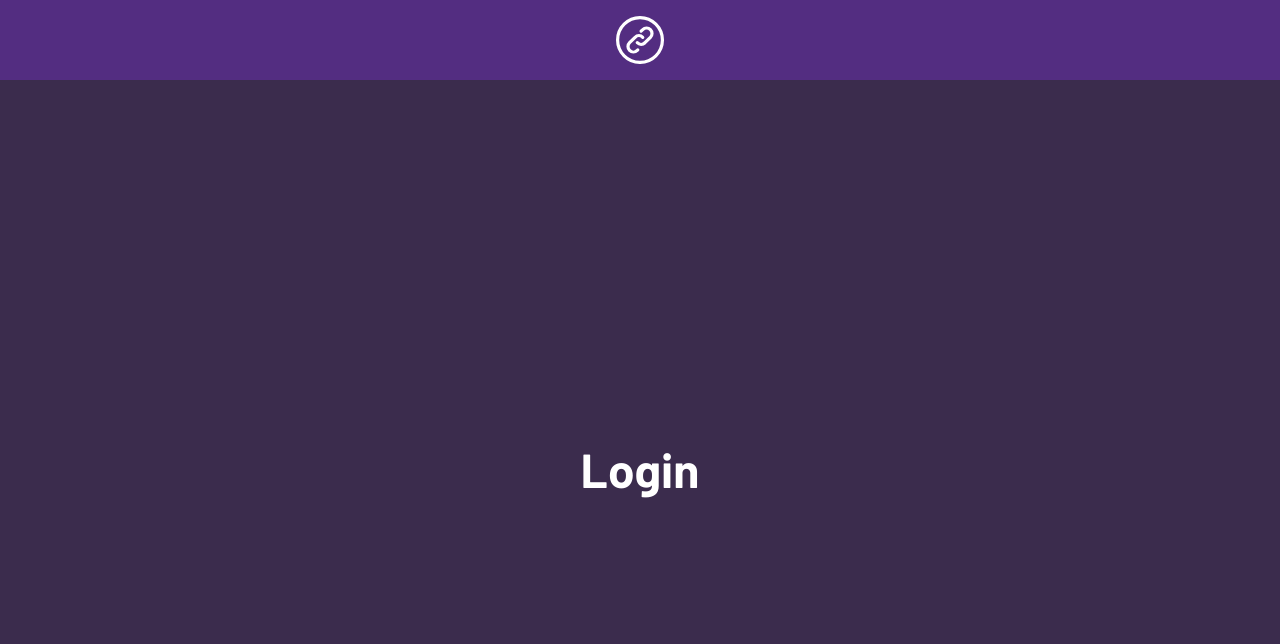
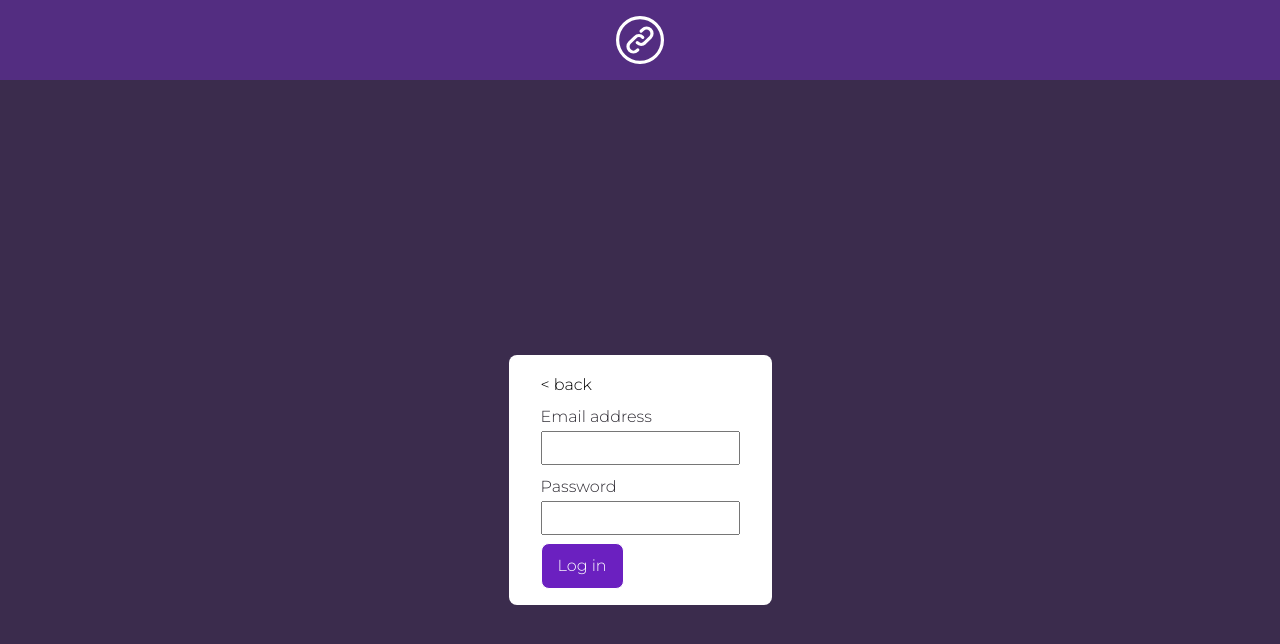
Before and after one commit to KMarnat/linksphere, a React (Vite) app: page /login in a window 1280 px wide. Shown: the top 644 px of the page. Built offline with nearby package versions, Linux system fonts and the light colour scheme.

Commit message:
added login form

```diff
--- a/src/components/Button/Button.tsx
+++ b/src/components/Button/Button.tsx
@@ -1,10 +1,15 @@
 interface ButtonProps {
   label: string;
+  type: string;
   onClick: () => void;
 }
 
-const Button: React.FC<ButtonProps> = ({ onClick, label }) => {
-  return <button onClick={onClick}>{label}</button>;
+const Button: React.FC<ButtonProps> = ({ onClick, label, type }) => {
+  return (
+    <button onClick={onClick} className={`btn btn-${type}`}>
+      {label}
+    </button>
+  );
 };
 
 export default Button;
--- a/src/components/Button/_button.scss
+++ b/src/components/Button/_button.scss
@@ -1,11 +1,13 @@
 /* Button component */
-button {
+.btn {
+  transition: 0.3s all ease-in-out;
+
+  &-primary {
+    border: 1px solid #fff;
     color: #fff;
     background-color: #6b20c0;
     padding: 0.5rem 1rem;
     border-radius: 0.5rem;
-  border: 1px solid #fff;
-  transition: 0.3s all ease-in-out;
 
     &:hover {
       background-color: #fff;
@@ -13,3 +15,11 @@ button {
       border: 1px solid #6b20c0;
     }
   }
+
+  &-back {
+    width: fit-content;
+    &:hover {
+      color: #6b20c0;
+    }
+  }
+}
--- a/src/components/LoginForm/LoginForm.tsx
+++ b/src/components/LoginForm/LoginForm.tsx
@@ -1,5 +1,35 @@
+import { useNavigate } from "react-router-dom";
+import Button from "../Button/Button";
+import { useState } from "react";
+
 const LoginForm = () => {
-  return <h1>Login</h1>;
+  const [email, setEmail] = useState("");
+  const [password, setPassword] = useState("");
+  const navigate = useNavigate();
+
+  const handleSubmit = (e) => {
+    e.preventDefault();
+    if (!email || !password) return;
+
+    console.log({ email: email, password: password });
+  };
+
+  return (
+    <section className="login">
+      <Button onClick={() => navigate(-1)} label="&lt; back" type="back" />
+      <form className="form">
+        <div className="form__email">
+          <label htmlFor="email">Email address</label>
+          <input type="text" id="email" onChange={(e) => setEmail(e.target.value)} />
+        </div>
+        <div className="form__password">
+          <label htmlFor="password">Password</label>
+          <input type="password" id="password" onChange={(e) => setPassword(e.target.value)} />
+        </div>
+        <Button type="primary" onClick={handleSubmit} label="Log in" />
+      </form>
+    </section>
+  );
 };
 
 export default LoginForm;
--- /dev/null
+++ b/src/components/LoginForm/_loginform.scss
@@ -0,0 +1,19 @@
+/* Login component */
+.login {
+  display: flex;
+  flex-direction: column;
+
+  background-color: #fff;
+  color: #2e2b33;
+  padding: 1rem 2rem;
+  border-radius: 0.5rem;
+
+  .form {
+    &__email,
+    &__password {
+      display: flex;
+      flex-direction: column;
+      margin: 0.25rem 0 0.5rem;
+    }
+  }
+}
--- a/src/components/Welcome/Welcome.tsx
+++ b/src/components/Welcome/Welcome.tsx
@@ -10,8 +10,8 @@ const Welcome = () => {
       <div className="welcome__panel">
         <p className="lead">Please log in or create an account</p>
         <div className="welcome__buttons">
-          <Button onClick={() => navigate("/login")} label={"Log in"} />
-          <Button onClick={() => navigate("/signup")} label={"Sign up"} />
+          <Button onClick={() => navigate("/login")} label={"Log in"} type="primary" />
+          <Button onClick={() => navigate("/signup")} label={"Sign up"} type="primary" />
         </div>
       </div>
     </section>
--- a/src/index.scss
+++ b/src/index.scss
@@ -5,6 +5,7 @@
 @import "./components/Header/header";
 @import "./components/Welcome/welcome";
 @import "./components/Button/button";
+@import "./components/LoginForm/loginform";
 
 // pages
 
```
Lines whose indentation alone changed are shown as unchanged.
